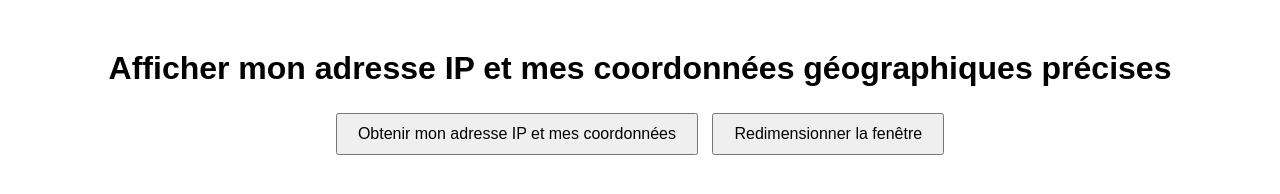
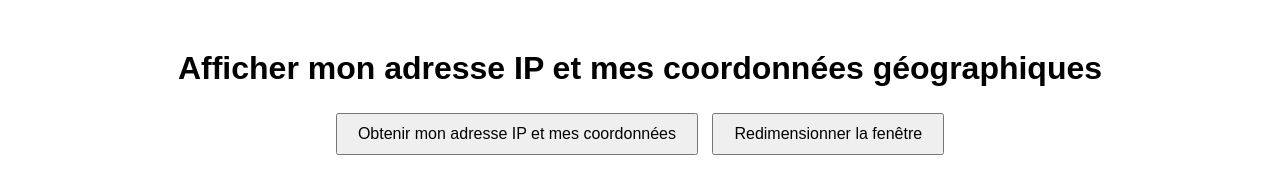
Before and after one commit to devomno/test4geoloc, a plain HTML site: page index.html in a window 1280 px wide. Drawn offline with Linux system fonts and the light colour scheme.

Commit message:
Update index.html

```diff
--- a/index.html
+++ b/index.html
@@ -3,7 +3,7 @@
 <head>
     <meta charset="UTF-8">
     <meta name="viewport" content="width=device-width, initial-scale=1.0">
-    <title>Mon Adresse IP et Coordonnées Géographiques Précises</title>
+    <title>T</title>
     <style>
         body {
             font-family: Arial, sans-serif;
@@ -22,7 +22,7 @@
     </style>
 </head>
 <body>
-    <h1>Afficher mon adresse IP et mes coordonnées géographiques précises</h1>
+    <h1>Afficher mon adresse IP et mes coordonnées géographiques</h1>
     <button id="get-info-btn">Obtenir mon adresse IP et mes coordonnées</button>
     <button id="resize-btn">Redimensionner la fenêtre</button>
     <div id="info-display"></div>
```
